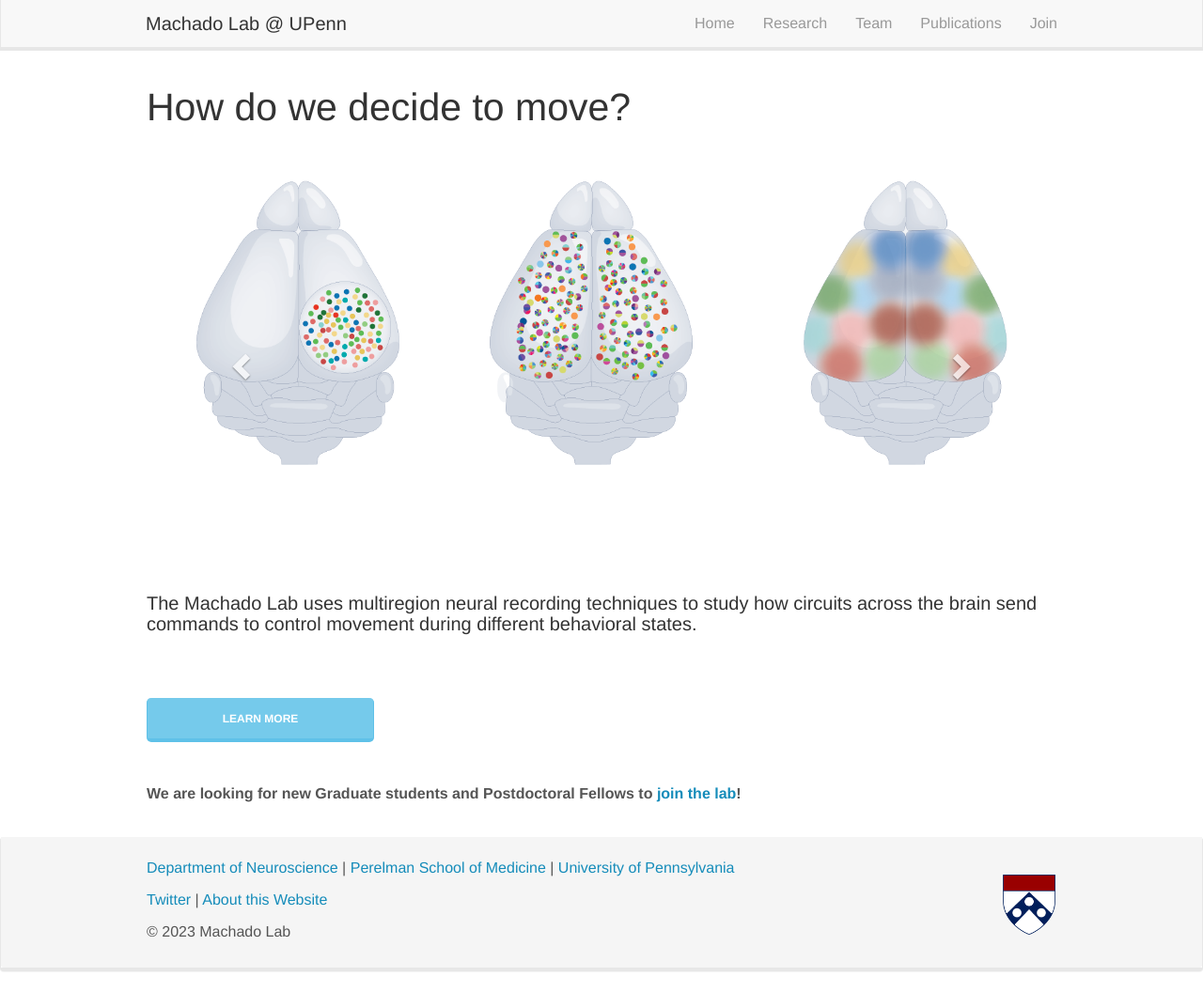
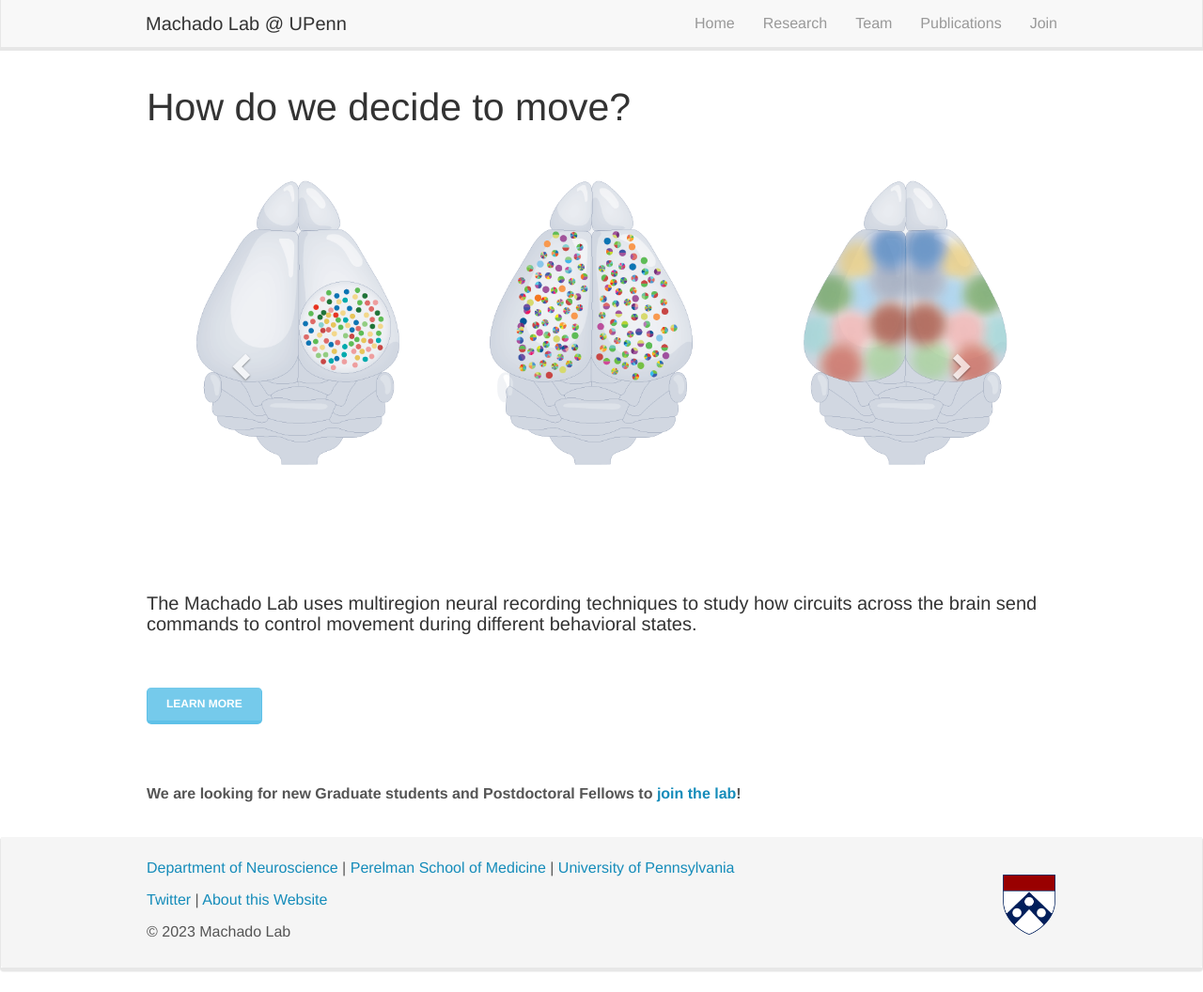
Before and after one commit to machado-lab-code/machado-lab-code, a Jekyll site: the page built from _pages/home.md, in a window 1280 px wide and 1056 px high. Shown: the whole window at 94% size. Built offline with Jekyll 4.4.1, drawn with Linux system fonts in a browser that asks for light colours; nearby versions of some CDN libraries.

Commit message:
Update home.md

```diff
--- a/_pages/home.md
+++ b/_pages/home.md
@@ -35,8 +35,7 @@ permalink: /
 
 
 <br/><br/>
-
-<a href="{{ site.url }}{{ site.baseurl }}/research" role="button" class="btn btn-info btn-lg" style="float: left; width:25%">Learn More</a>
+<a href="{{ site.url }}{{ site.baseurl }}/research" role="button" class="btn btn-info btn-lg learn-more-btn">Learn More</a>
 
 <br/><br/><br/><br/>
  **We are looking for new Graduate students and Postdoctoral Fellows to [join the lab]({{ site.url }}{{ site.baseurl }}/join)!**
```
